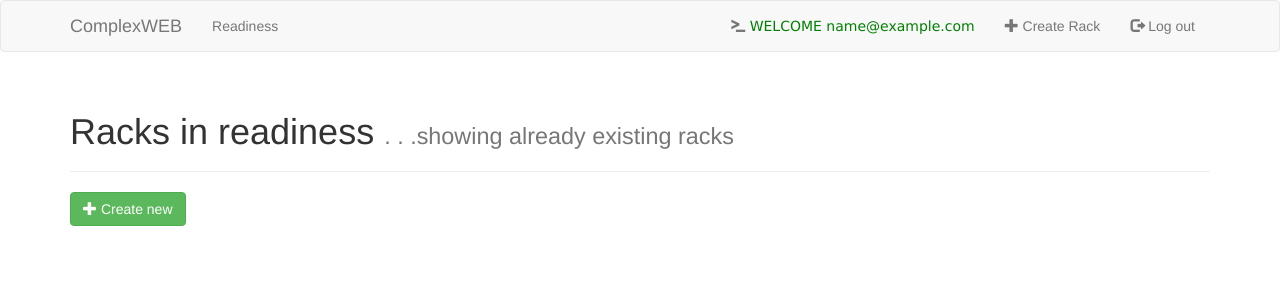
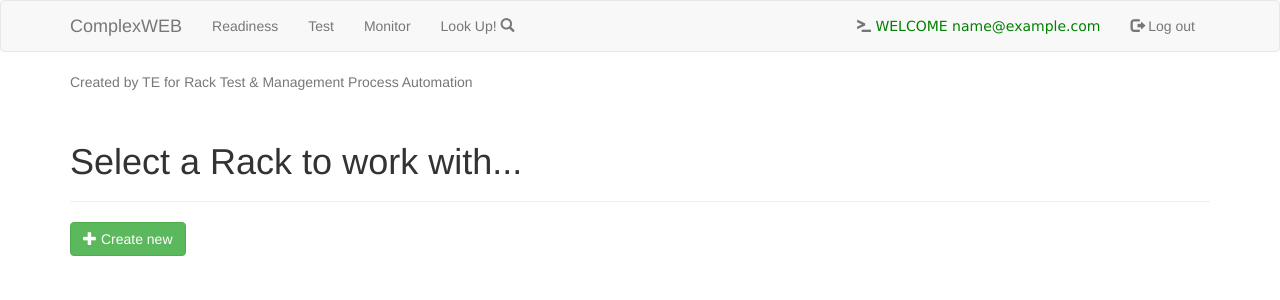
Before and after one commit to ObedEG/complex_web, a Flask app: page /racks/rdns_monitoring in a window 1280 px wide. Shown: the top 300 px of the page. Run offline with Flask 2, Linux system fonts and the light colour scheme; the visitor is signed in with stand-in values (Sample User, id 1); data that the repository does not hold is empty; some libraries are stand-ins or nearby versions.

Commit message:
Update NavBar Views

```diff
--- a/src/models/racks/views.py
+++ b/src/models/racks/views.py
@@ -26,13 +26,18 @@ def rdns_register():
 
 
 @rack_blueprint.route('/', methods=['POST', 'GET'])
-def home_template():
+def create_rack():
     return render_template('racks/rdns_rack_form.jinja2')
+
+
+@rack_blueprint.route('/readiness', methods=['POST', 'GET'])
+def readiness_rack():
+    return render_template('racks/readiness.jinja2')
 
 
 @rack_blueprint.route('/rdns_monitoring')
 @user_decorators.requires_login
-def rdns_monitor():
+def monitor_rack():
     racks = Rack.get_all()
     return render_template('racks/monitor.jinja2', racks=racks)
 
--- a/src/static/css/style.css
+++ b/src/static/css/style.css
@@ -2,7 +2,7 @@
     max-width: 640px;
     margin: 0 auto;
 
-    background-color: #4169E1;
+    background-color: #B0C4DE;
     padding: 20px;
 
     border: 1px solid #D5D5D5;
--- a/src/templates/base.jinja2
+++ b/src/templates/base.jinja2
@@ -25,23 +25,28 @@
         </div>
 
         <div id="navbar" class="navbar-collapse">
-            <ul class="nav navbar-nav">
-                <li><a href="{{ url_for('racks.rdns_monitor') }}">Readiness</a></li>
-            </ul>
             {% if session['email'] %}
+                <ul class="nav navbar-nav">
+                    <li><a href="{{ url_for('racks.readiness_rack') }}">Readiness</a></li>
+                    <li><a href="#">Test</a></li>
+                    <li><a href="{{ url_for('racks.monitor_rack') }}">Monitor</a></li>
+                    <li><a href="#">Look Up! <span class="glyphicon glyphicon-search"></span></a></li>
+                </ul>
                 <ul class="nav navbar-nav navbar-right">
                     <li><a href="#" ><span class="glyphicon glyphicon-console"></span><font face="verdana" color="green"> WELCOME {{ session['email'] }}</font></a></li>
-                    <li><a href="{{ url_for('racks.home_template') }}"><span class="glyphicon glyphicon-plus"></span> Create Rack</a></li>
                     <li><a href="{{ url_for('users.logout_user') }}"><span class="glyphicon glyphicon-log-out"></span> Log out</a></li>
                 </ul>
             {% else %}
-                <ul class="nav navbar-nav navbar-right">
-                    <li><a href="{{ url_for('users.login_user') }}"><span class="glyphicon glyphicon-log-in"></span> Log in</a></li>
-                </ul>
+
             {% endif %}
         </div>
     </div>
 </nav>
+<footer class="footer">
+  <div class="container">
+    <p class="text-muted">Created by TE for Rack Test & Management Process Automation </p>
+  </div>
+</footer>
 
 <div class="content container">
     {% block content %}
--- a/src/templates/home.jinja2
+++ b/src/templates/home.jinja2
@@ -3,11 +3,13 @@
     <div class="jumbotron">
         <h1>ComplexWEB</h1>
             <p>Monitoring Rack Orders under test...</p>
-            <small>Created by TE for TE</small>
+
             {% if session['email'] %}
-
+            <p><font face="verdana" color="green"> WELCOME {{ session['email'] }}</font></p>
             {% else %}
                 <div class="form-size">
+                    <span class="help-block">Sign in... To register a TE User Account please contact: oescobedo@lenovo.com</span>
+
                     <form action="{{ url_for('users.login_user') }}" method="post">
                         <div class="form-group">
                             <label for="email">Email address</label>
--- a/src/templates/racks/monitor.jinja2
+++ b/src/templates/racks/monitor.jinja2
@@ -1,7 +1,7 @@
 {% extends "base.jinja2" %}
 {% block content %}
     <div class="page-header">
-        <h1>Racks in readiness <small>. . .showing already existing racks</small></h1>
+        <h1>Select a Rack to work with...</h1>
     </div>
     <div class="list-group">
         {% for rack in racks %}
@@ -13,5 +13,5 @@
                     Rack type: <strong>{{ rack.rack_type }}</strong></p></a>
         {% endfor %}
     </div>
-    <a class="btn btn-success" href="{{ url_for('racks.home_template') }}"><span class="glyphicon glyphicon-plus"></span> Create new</a>
+    <a class="btn btn-success" href="{{ url_for('racks.create_rack') }}"><span class="glyphicon glyphicon-plus"></span> Create new</a>
 {% endblock %}
```
Also changed, not shown: src/templates/racks/readiness.jinja2 (added, +11 -0 lines).
